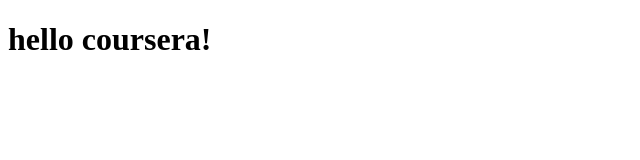
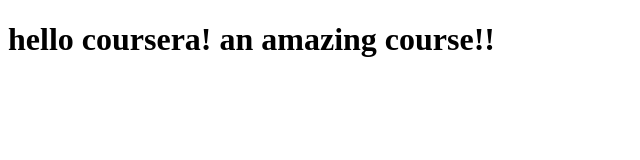
Before and after one commit to giannismits/coursetest, a plain HTML site: page site/index.html in a window 1280 px wide. Shown: the whole page, without its empty margins (0-640 px from the left). Drawn offline with Linux system fonts and the light colour scheme.

Commit message:
small addition to our page content

```diff
--- a/site/index.html
+++ b/site/index.html
@@ -4,6 +4,6 @@
 	<title>hello coursera</title>
 </head>
 <body>
-<h1>hello coursera!</h1>
+<h1>hello coursera! an amazing course!!</h1>
 </body>
 </html>
```
